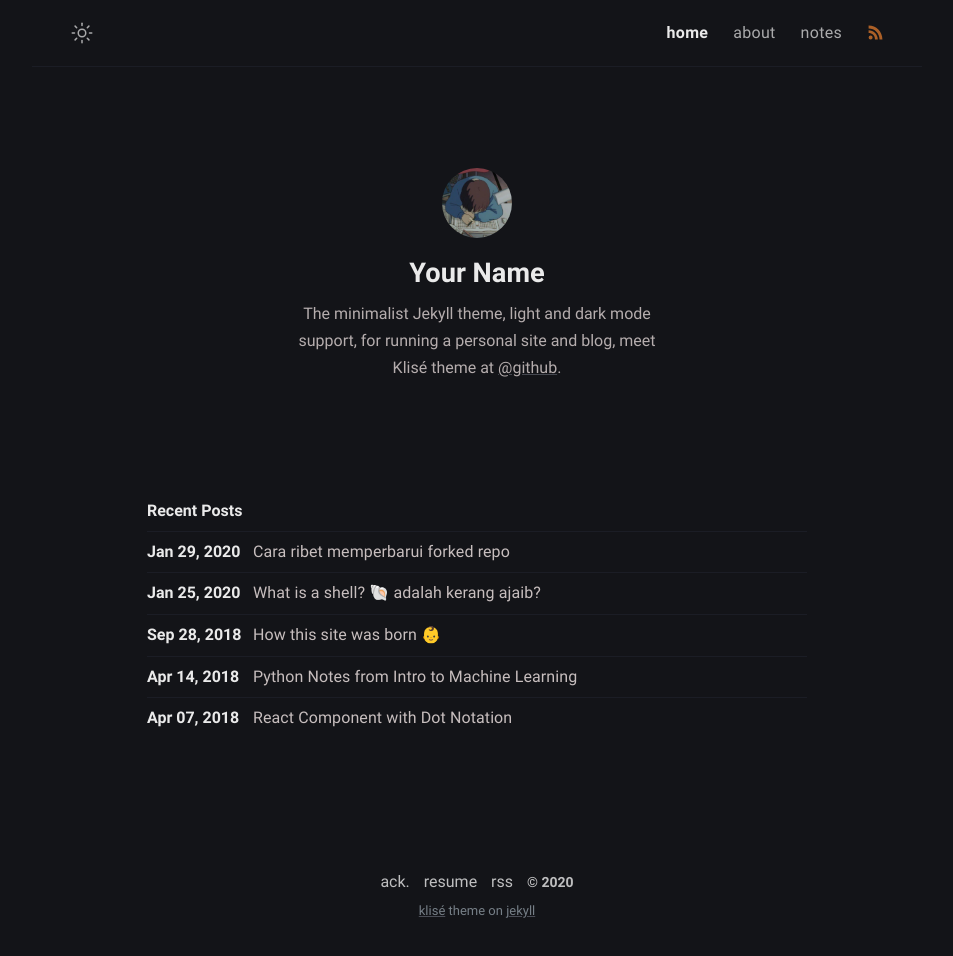
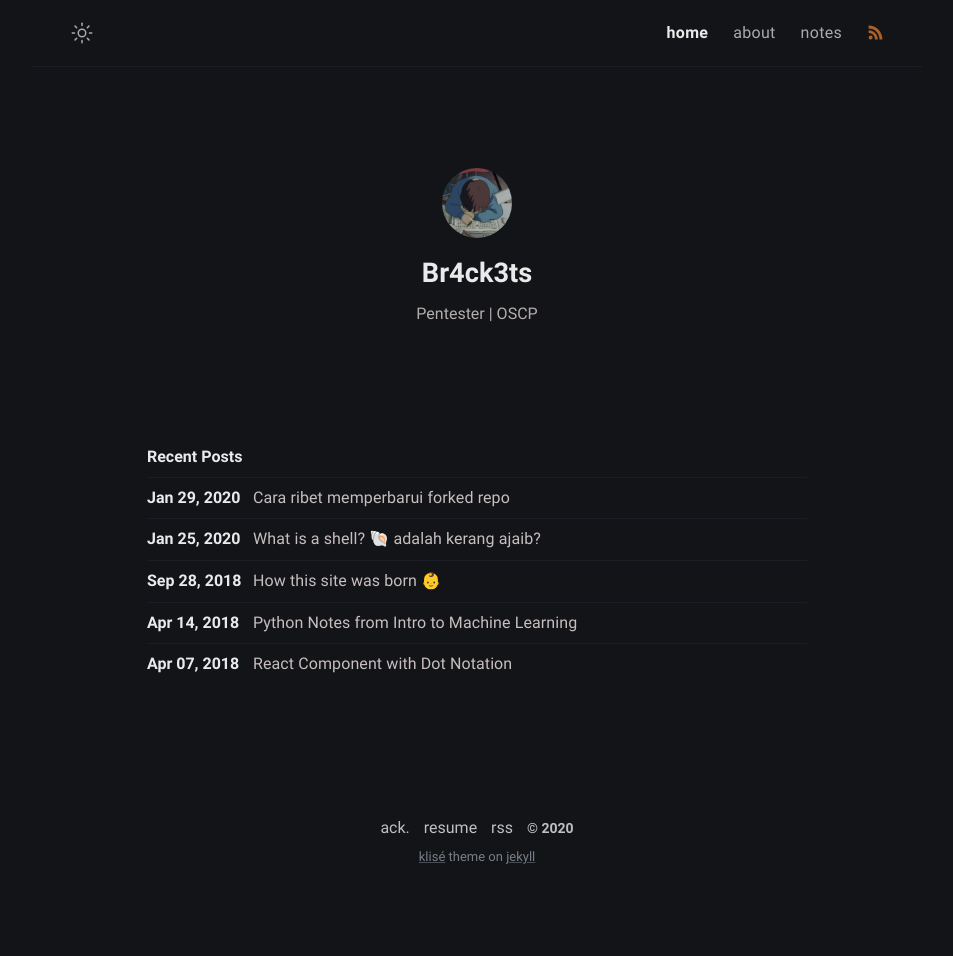
Before and after one commit to Br4ck3ts/Br4ck3ts.github.io, a Jekyll site: the page built from index.md, in a window 1280 px wide. Shown: the whole page, without its empty margins (163-1116 px from the left). Built offline with Jekyll 4.4.1, drawn with Linux system fonts in a browser that asks for light colours; after the commit the page ends 902 px from its top, so only the background shows below that.

Commit message:
Upload files...

```diff
--- a/_config.yml
+++ b/_config.yml
@@ -11,19 +11,18 @@ mode: dark # default theme "dark" | "light"
 
 # Profile settings
 author:
-  name: Your Name # author name
-  bio: >- # tell to the world
-    The minimalist Jekyll theme, light and dark mode support, for running a personal site and blog,
-    meet Klisé theme at <a href="https://github.com/piharpi/jekyll-klise" target="_blank" rel="noopener">@github</a>.
-  username: username # author username
-  github: github_username
-  twitter: twitter_username
-  facebook: facebook_username
-  email: your-email@email.com # your contact adress
+  name: Br4ck3ts
+  bio: >-
+    Pentester | OSCP
+  username: Br4ck3ts
+  github: Br4ck3ts
+  twitter: br4ck3ts
+  #facebook:
+  email: mrbr4ckets@protonmail.com #
   avatar: /assets/img/avatar.jpg # change with your own avatar
 
 # Url settings
-url: "https://klise.now.sh"
+url:
 baseurl:
 permalink: /:title/
 google_analytics:
```
